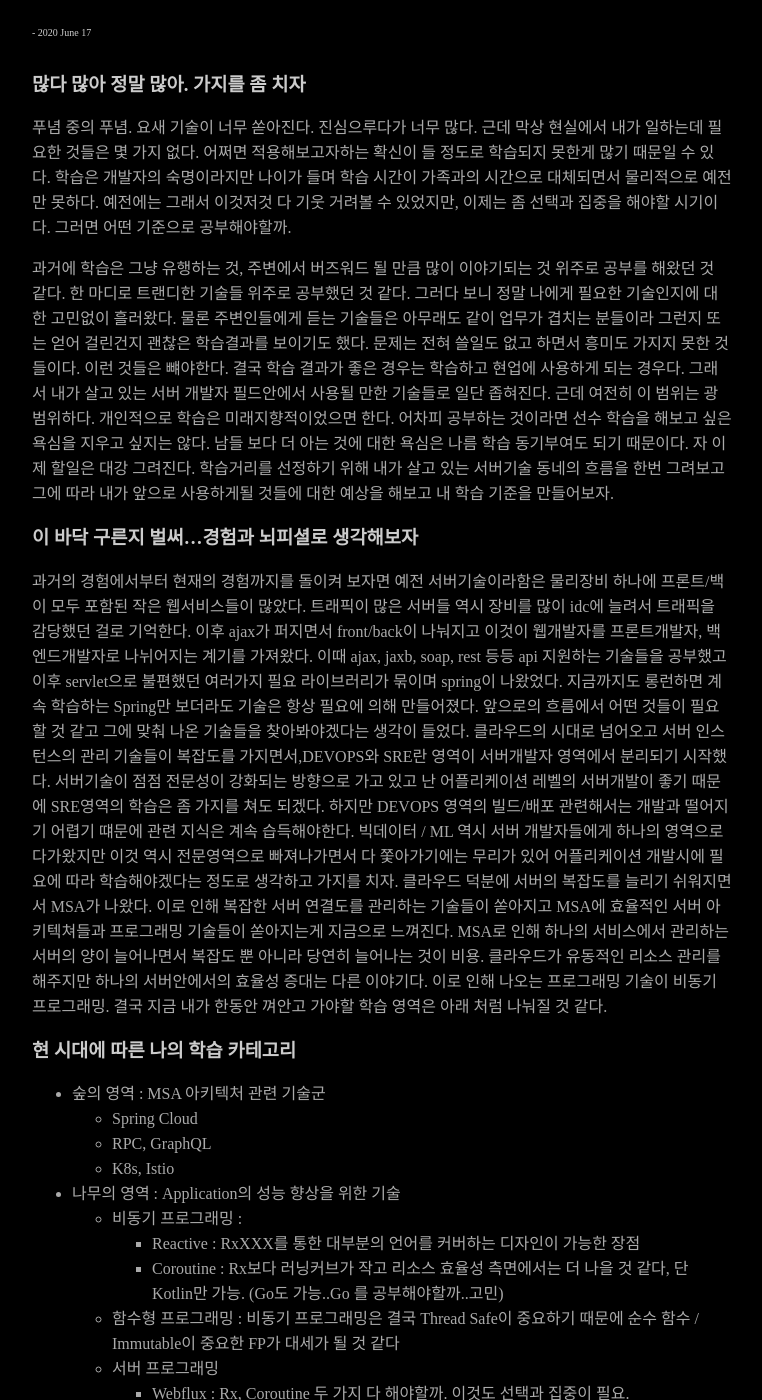
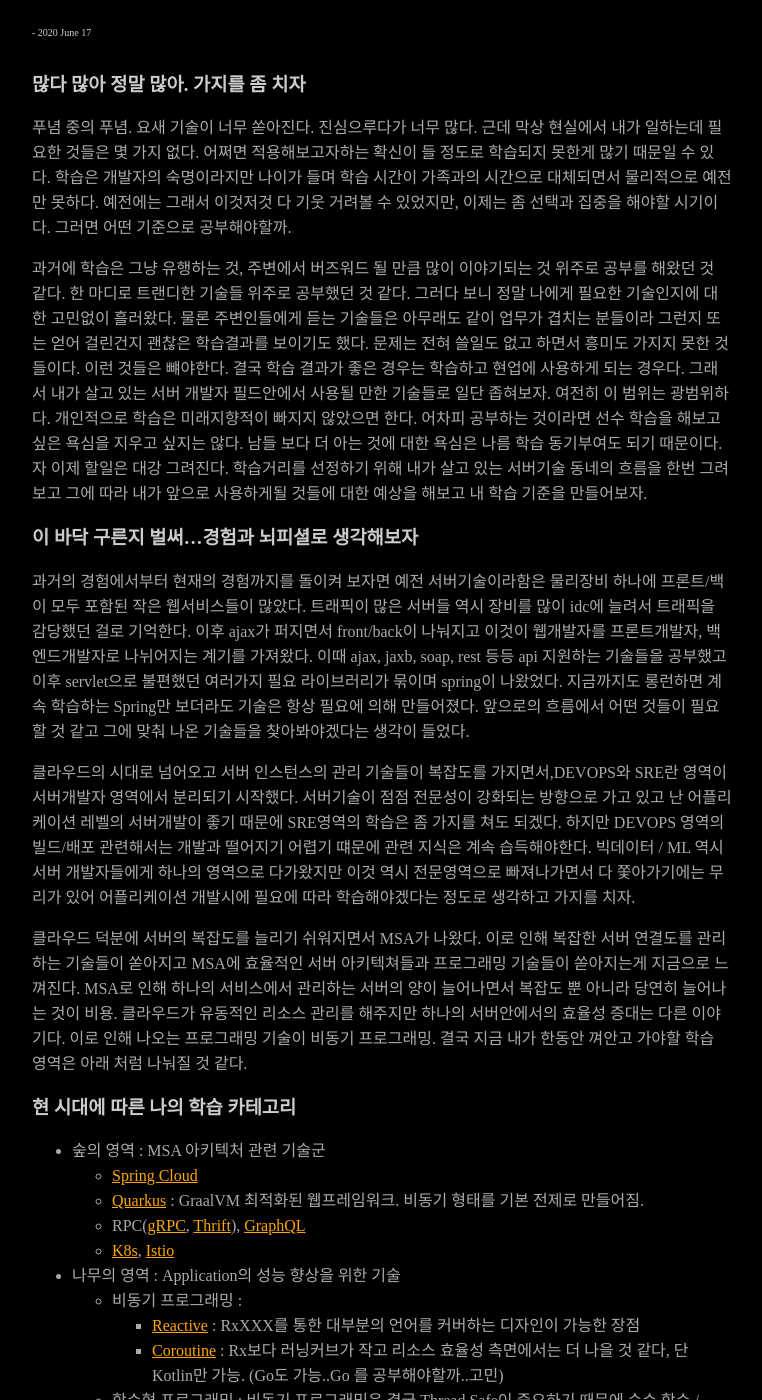
Before and after one commit to nurinamu/nurinamu.github.io, a Jekyll site: the page built from _posts/normal/2020-06-17-what-is-next.md, in a window 1280 px wide and 1400 px high, scrolled down 296 px. Shown: the whole window, without its empty margins (258-1020 px from the left). Built offline with Jekyll 4.4.1, drawn with Linux system fonts in a browser that asks for light colours; some of the changed text lies outside the part shown.

Commit message:
Modify links and typo

```diff
--- a/_posts/normal/2020-06-17-what-is-next.md
+++ b/_posts/normal/2020-06-17-what-is-next.md
@@ -9,28 +9,32 @@ description : 개발자들에게는 항상 학습할 기술들이 쌓여있다.
 
 푸념 중의 푸념. 요새 기술이 너무 쏟아진다. 진심으루다가 너무 많다. 근데 막상 현실에서 내가 일하는데 필요한 것들은 몇 가지 없다. 어쩌면 적용해보고자하는 확신이 들 정도로 학습되지 못한게 많기 때문일 수 있다. 학습은 개발자의 숙명이라지만 나이가 들며 학습 시간이 가족과의 시간으로 대체되면서 물리적으로 예전만 못하다. 예전에는 그래서 이것저것 다 기웃 거려볼 수 있었지만, 이제는 좀 선택과 집중을 해야할 시기이다. 그러면 어떤 기준으로 공부해야할까.
 
-과거에 학습은 그냥 유행하는 것, 주변에서 버즈워드 될 만큼 많이 이야기되는 것 위주로 공부를 해왔던 것 같다. 한 마디로 트랜디한 기술들 위주로 공부했던 것 같다. 그러다 보니 정말 나에게 필요한 기술인지에 대한 고민없이 흘러왔다. 물론 주변인들에게 듣는 기술들은 아무래도 같이 업무가 겹치는 분들이라 그런지 또는 얻어 걸린건지 괜찮은 학습결과를 보이기도 했다. 문제는 전혀 쓸일도 없고 하면서 흥미도 가지지 못한 것들이다. 이런 것들은 뺴야한다. 결국 학습 결과가 좋은 경우는 학습하고 현업에 사용하게 되는 경우다. 그래서 내가 살고 있는 서버 개발자 필드안에서 사용될 만한 기술들로 일단 좁혀진다. 근데 여전히 이 범위는 광범위하다. 개인적으로 학습은 미래지향적이었으면 한다. 어차피 공부하는 것이라면 선수 학습을 해보고 싶은 욕심을 지우고 싶지는 않다. 남들 보다 더 아는 것에 대한 욕심은 나름 학습 동기부여도 되기 때문이다. 자 이제 할일은 대강 그려진다. 학습거리를 선정하기 위해 내가 살고 있는 서버기술 동네의 흐름을 한번 그려보고 그에 따라 내가 앞으로 사용하게될 것들에 대한 예상을 해보고 내 학습 기준을 만들어보자.
+과거에 학습은 그냥 유행하는 것, 주변에서 버즈워드 될 만큼 많이 이야기되는 것 위주로 공부를 해왔던 것 같다. 한 마디로 트랜디한 기술들 위주로 공부했던 것 같다. 그러다 보니 정말 나에게 필요한 기술인지에 대한 고민없이 흘러왔다. 물론 주변인들에게 듣는 기술들은 아무래도 같이 업무가 겹치는 분들이라 그런지 또는 얻어 걸린건지 괜찮은 학습결과를 보이기도 했다. 문제는 전혀 쓸일도 없고 하면서 흥미도 가지지 못한 것들이다. 이런 것들은 뺴야한다. 결국 학습 결과가 좋은 경우는 학습하고 현업에 사용하게 되는 경우다. 그래서 내가 살고 있는 서버 개발자 필드안에서 사용될 만한 기술들로 일단 좁혀보자. 여전히 이 범위는 광범위하다. 개인적으로 학습은 미래지향적이 빠지지 않았으면 한다. 어차피 공부하는 것이라면 선수 학습을 해보고 싶은 욕심을 지우고 싶지는 않다. 남들 보다 더 아는 것에 대한 욕심은 나름 학습 동기부여도 되기 때문이다. 자 이제 할일은 대강 그려진다. 학습거리를 선정하기 위해 내가 살고 있는 서버기술 동네의 흐름을 한번 그려보고 그에 따라 내가 앞으로 사용하게될 것들에 대한 예상을 해보고 내 학습 기준을 만들어보자.
 
 ### 이 바닥 구른지 벌써...경험과 뇌피셜로 생각해보자
 
-과거의 경험에서부터 현재의 경험까지를 돌이켜 보자면 예전 서버기술이라함은 물리장비 하나에 프론트/백이 모두 포함된 작은 웹서비스들이 많았다. 트래픽이 많은 서버들 역시 장비를 많이 idc에 늘려서 트래픽을 감당했던 걸로 기억한다. 이후 ajax가 퍼지면서 front/back이 나눠지고 이것이 웹개발자를 프론트개발자, 백엔드개발자로 나뉘어지는 계기를 가져왔다. 이때 ajax, jaxb, soap, rest 등등 api 지원하는 기술들을 공부했고 이후 servlet으로 불편했던 여러가지 필요 라이브러리가 묶이며 spring이 나왔었다. 지금까지도 롱런하면 계속 학습하는 Spring만 보더라도 기술은 항상 필요에 의해 만들어졌다. 앞으로의 흐름에서 어떤 것들이 필요할 것 같고 그에 맞춰 나온 기술들을 찾아봐야겠다는 생각이 들었다. 클라우드의 시대로 넘어오고 서버 인스턴스의 관리 기술들이 복잡도를 가지면서,DEVOPS와 SRE란 영역이 서버개발자 영역에서 분리되기 시작했다. 서버기술이 점점 전문성이 강화되는 방향으로 가고 있고 난 어플리케이션 레벨의 서버개발이 좋기 때문에 SRE영역의 학습은 좀 가지를 쳐도 되겠다. 하지만 DEVOPS 영역의 빌드/배포 관련해서는 개발과 떨어지기 어렵기 떄문에 관련 지식은 계속 습득해야한다. 빅데이터 / ML 역시 서버 개발자들에게 하나의 영역으로 다가왔지만 이것 역시 전문영역으로 빠져나가면서 다 쫓아가기에는 무리가 있어 어플리케이션 개발시에 필요에 따라 학습해야겠다는 정도로 생각하고 가지를 치자. 클라우드 덕분에 서버의 복잡도를 늘리기 쉬워지면서 MSA가 나왔다. 이로 인해 복잡한 서버 연결도를 관리하는 기술들이 쏟아지고 MSA에 효율적인 서버 아키텍쳐들과 프로그래밍 기술들이 쏟아지는게 지금으로 느껴진다. MSA로 인해 하나의 서비스에서 관리하는 서버의 양이 늘어나면서 복잡도 뿐 아니라 당연히 늘어나는 것이 비용. 클라우드가 유동적인 리소스 관리를 해주지만 하나의 서버안에서의 효율성 증대는 다른 이야기다. 이로 인해 나오는 프로그래밍 기술이 비동기 프로그래밍. 결국 지금 내가 한동안 껴안고 가야할 학습 영역은 아래 처럼 나눠질 것 같다.
+과거의 경험에서부터 현재의 경험까지를 돌이켜 보자면 예전 서버기술이라함은 물리장비 하나에 프론트/백이 모두 포함된 작은 웹서비스들이 많았다. 트래픽이 많은 서버들 역시 장비를 많이 idc에 늘려서 트래픽을 감당했던 걸로 기억한다. 이후 ajax가 퍼지면서 front/back이 나눠지고 이것이 웹개발자를 프론트개발자, 백엔드개발자로 나뉘어지는 계기를 가져왔다. 이때 ajax, jaxb, soap, rest 등등 api 지원하는 기술들을 공부했고 이후 servlet으로 불편했던 여러가지 필요 라이브러리가 묶이며 spring이 나왔었다. 지금까지도 롱런하면 계속 학습하는 Spring만 보더라도 기술은 항상 필요에 의해 만들어졌다. 앞으로의 흐름에서 어떤 것들이 필요할 것 같고 그에 맞춰 나온 기술들을 찾아봐야겠다는 생각이 들었다.
+
+클라우드의 시대로 넘어오고 서버 인스턴스의 관리 기술들이 복잡도를 가지면서,DEVOPS와 SRE란 영역이 서버개발자 영역에서 분리되기 시작했다. 서버기술이 점점 전문성이 강화되는 방향으로 가고 있고 난 어플리케이션 레벨의 서버개발이 좋기 때문에 SRE영역의 학습은 좀 가지를 쳐도 되겠다. 하지만 DEVOPS 영역의 빌드/배포 관련해서는 개발과 떨어지기 어렵기 떄문에 관련 지식은 계속 습득해야한다. 빅데이터 / ML 역시 서버 개발자들에게 하나의 영역으로 다가왔지만 이것 역시 전문영역으로 빠져나가면서 다 쫓아가기에는 무리가 있어 어플리케이션 개발시에 필요에 따라 학습해야겠다는 정도로 생각하고 가지를 치자.
+
+클라우드 덕분에 서버의 복잡도를 늘리기 쉬워지면서 MSA가 나왔다. 이로 인해 복잡한 서버 연결도를 관리하는 기술들이 쏟아지고 MSA에 효율적인 서버 아키텍쳐들과 프로그래밍 기술들이 쏟아지는게 지금으로 느껴진다. MSA로 인해 하나의 서비스에서 관리하는 서버의 양이 늘어나면서 복잡도 뿐 아니라 당연히 늘어나는 것이 비용. 클라우드가 유동적인 리소스 관리를 해주지만 하나의 서버안에서의 효율성 증대는 다른 이야기다. 이로 인해 나오는 프로그래밍 기술이 비동기 프로그래밍. 결국 지금 내가 한동안 껴안고 가야할 학습 영역은 아래 처럼 나눠질 것 같다.
 
 ### 현 시대에 따른 나의 학습 카테고리
 
 - 숲의 영역 : MSA 아키텍처 관련 기술군
-    - Spring Cloud
-    - RPC, GraphQL
-    - K8s, Istio
+    - [Spring Cloud](https://spring.io/projects/spring-cloud)
+    - [Quarkus](https://quarkus.io/) : GraalVM 최적화된 웹프레임워크. 비동기 형태를 기본 전제로 만들어짐.
+    - RPC([gRPC](https://grpc.io/), [Thrift](http://thrift.apache.org/)), [GraphQL](https://graphql.org/)
+    - [K8s](https://kubernetes.io/), [Istio](https://istio.io/)
 - 나무의 영역 : Application의 성능 향상을 위한 기술
     - 비동기 프로그래밍 :
-        - Reactive : RxXXX를 통한 대부분의 언어를 커버하는 디자인이 가능한 장점
-        - Coroutine : Rx보다 러닝커브가 작고 리소스 효율성 측면에서는 더 나을 것 같다, 단 Kotlin만 가능. (Go도 가능..Go 를 공부해야할까..고민)
+        - [Reactive](https://www.reactivemanifesto.org/) : RxXXX를 통한 대부분의 언어를 커버하는 디자인이 가능한 장점
+        - [Coroutine](https://kotlinlang.org/docs/reference/coroutines/coroutines-guide.html) : Rx보다 러닝커브가 작고 리소스 효율성 측면에서는 더 나을 것 같다, 단 Kotlin만 가능. (Go도 가능..Go 를 공부해야할까..고민)
     - 함수형 프로그래밍 : 비동기 프로그래밍은 결국 Thread Safe이 중요하기 때문에 순수 함수 / Immutable이 중요한 FP가 대세가 될 것 같다
     - 서버 프로그래밍
-        - Webflux : Rx, Coroutine 두 가지 다 해야할까. 이것도 선택과 집중이 필요.
-        - Quarkus : GraalVM 최적화된 웹프레임워크. 비동기 형태를 기본 전제로 만들어짐
-    - 서버 개발자 교양?
-        - GraalVM : Java로 만들어진 Virtual Machine.
+        - [Webflux](https://docs.spring.io/spring/docs/current/spring-framework-reference/web-reactive.html#webflux) : Rx, Coroutine 두 가지 다 해야할까. 이것도 선택과 집중이 필요.
+    - 서버 개발자 교양
+        - [GraalVM](https://www.graalvm.org/) : Java로 만들어진 Virtual Machine. GraalVM 사용으로 성능이 개선되었다는 글들이 종종 보여. 관심이 간다. Java로 만들어졌으니 코드도 구경하자
 
 ### 그래서..결론은
 
```
